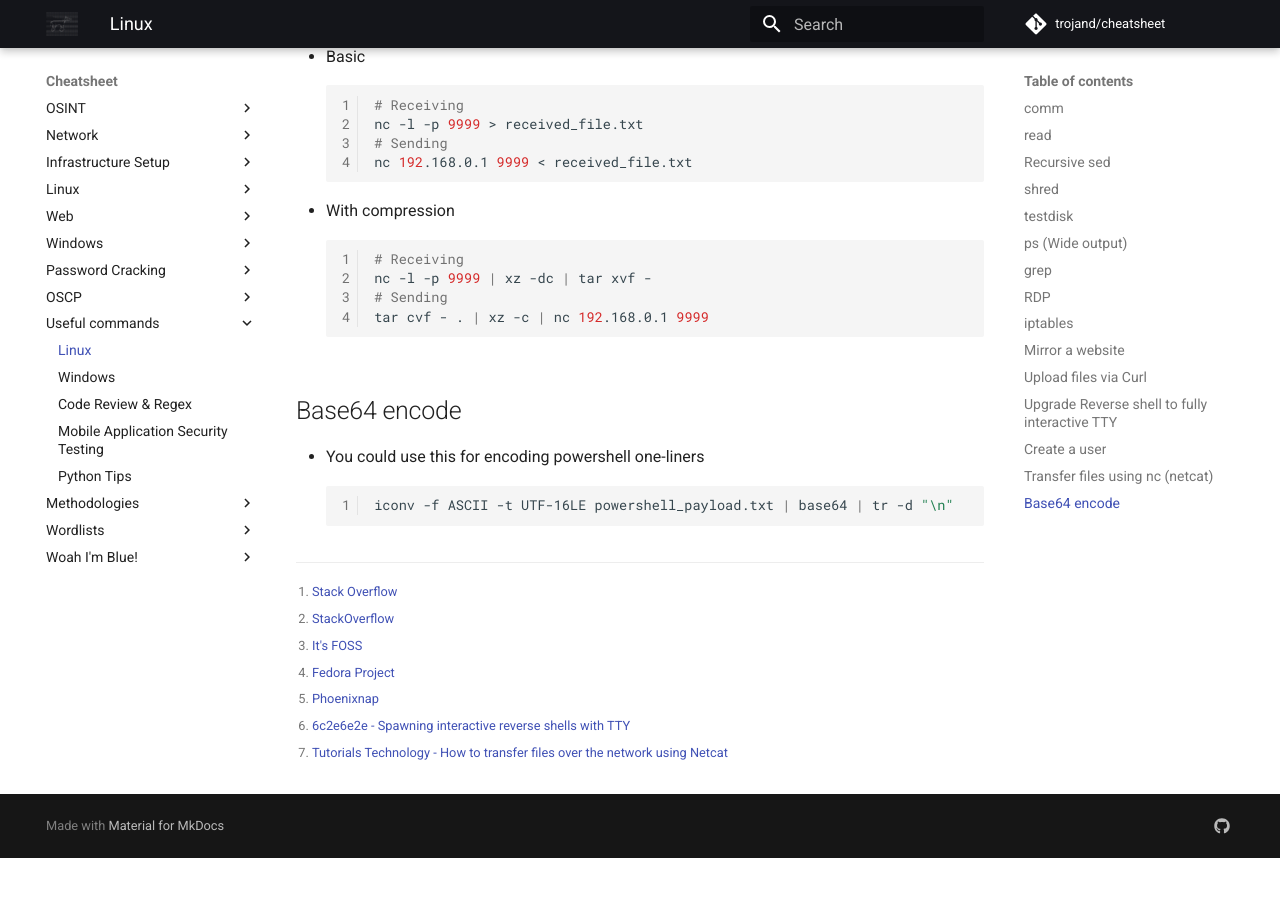
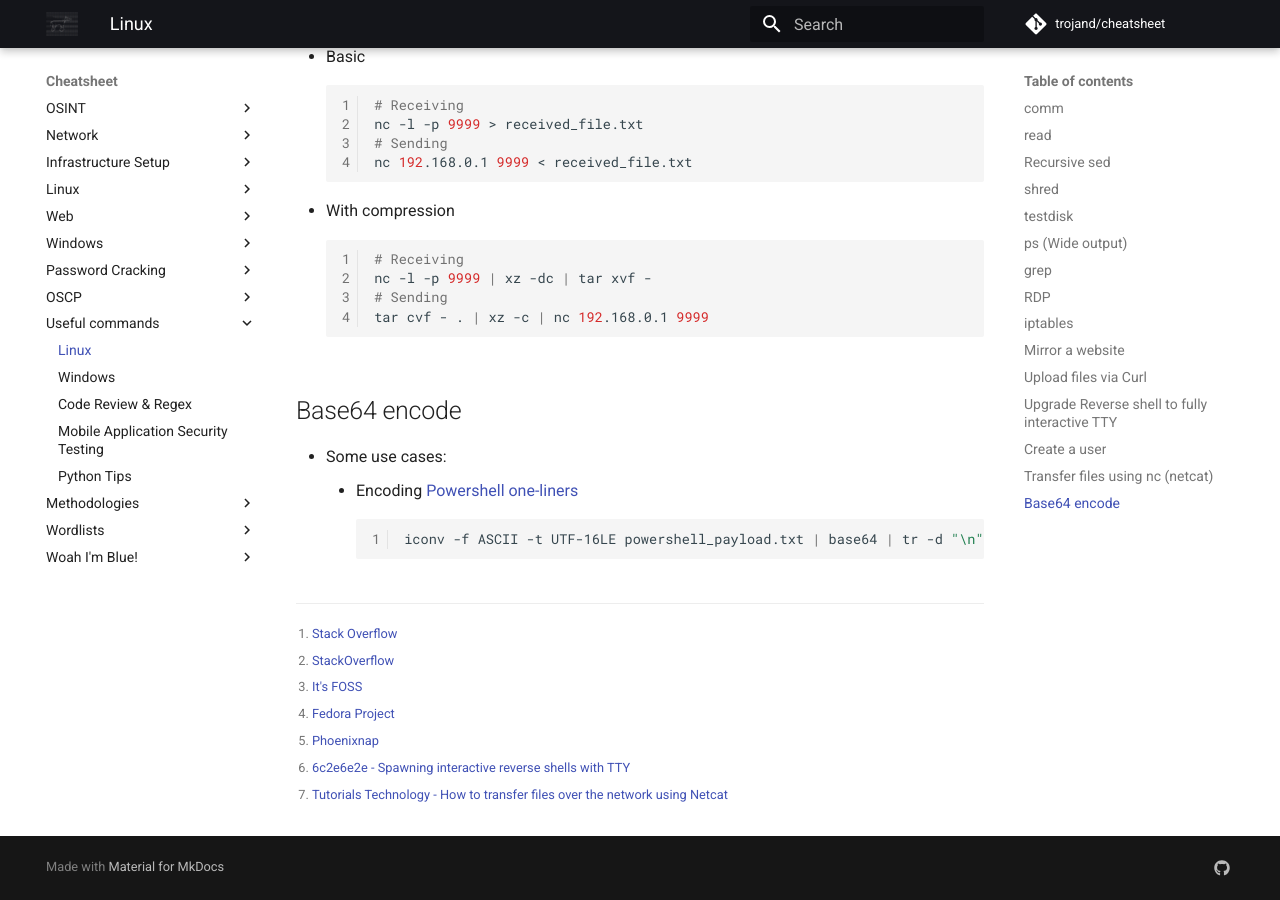
Before and after one commit to trojand/cheatsheet, an MkDocs documentation site: the page built from docs/Useful_Commands/Linux.md, in a window 1280 px wide and 900 px high, scrolled down 3957 px. Built offline with MkDocs 1.6.1 and Material for MkDocs 9.7.7, drawn with Linux system fonts in a browser that asks for light colours; comment, search, counter and statistics services are not loaded; before the commit the page ends 4815 px from its top, so only the background shows below that.

Commit message:
Update Linux.md

````diff
--- a/docs/Useful_Commands/Linux.md
+++ b/docs/Useful_Commands/Linux.md
@@ -160,7 +160,8 @@ tar cvf - . | xz -c | nc 192.168.0.1 9999
 ```
 
 ## Base64 encode
-* You could use this for encoding powershell one-liners
+* Some use cases:
+    * Encoding [Powershell one-liners](../Windows/Shells.html#one-liners)
 ```bash
 iconv -f ASCII -t UTF-16LE powershell_payload.txt | base64 | tr -d "\n"
 ```
````
